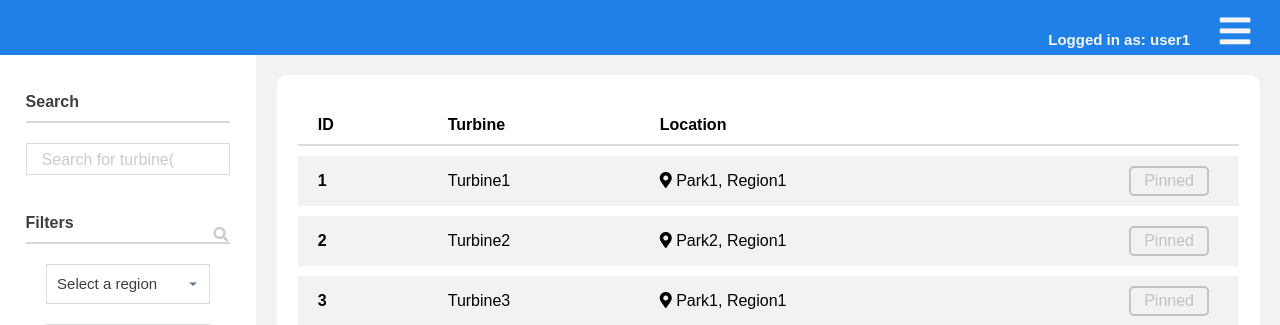
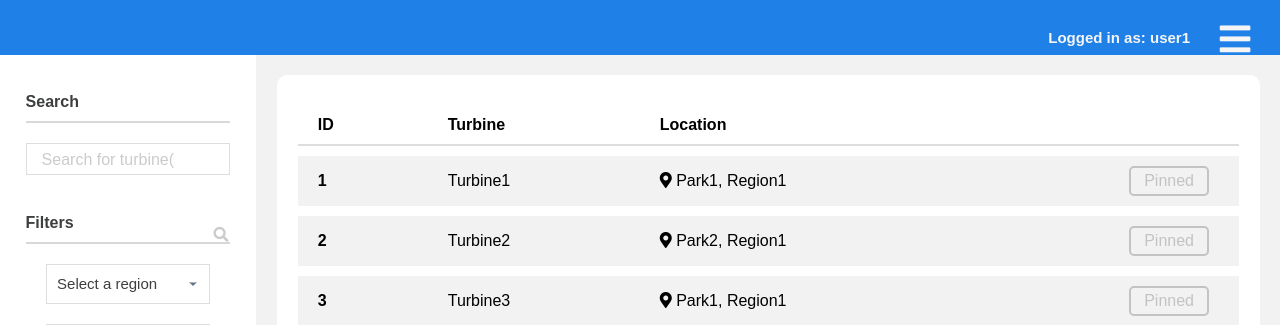
Before and after one commit to JCG333/Project, a Flask app: page /search_page in a window 1280 px wide. Shown: the top 325 px of the page. Run offline with Flask 3, Linux system fonts and the light colour scheme; a user stored in the database is signed in; data comes from the database, SQL or seed files in the repository.

Commit message:
centered hamburger menu and username

```diff
--- a/app/static/CSS/search.css
+++ b/app/static/CSS/search.css
@@ -103,6 +103,7 @@ header {
     width: 50%;
     height: 100%;
     justify-content: right;
+    align-items: center;
 }
 
 /*============== !HEADER ==============*/
@@ -112,7 +113,7 @@ header {
     display: flex;
     align-items: center;
     margin-right: 20px;
-    margin-bottom: 8px;
+    margin-bottom: 12px;
     color: var(--username-color);
     font-size: 15px;
     font-weight: bold;
```
